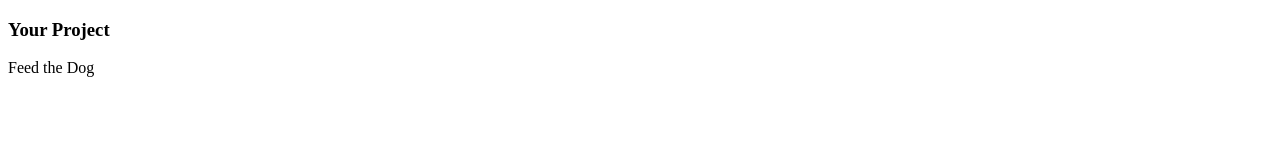
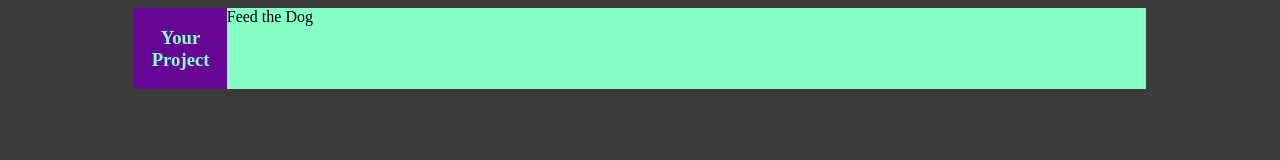
Before and after one commit to DNeel10/to-do-two, a website built with webpack: page src/template.html in a window 1280 px wide. Built offline with nearby package versions, Linux system fonts and the light colour scheme.

Commit message:
added css and style loader. begin updating some basic styles to ensure the loaders are working properly.

```diff
--- a/package.json
+++ b/package.json
@@ -12,12 +12,14 @@
   "author": "",
   "license": "ISC",
   "devDependencies": {
+    "css-loader": "^7.1.2",
+    "html-webpack-plugin": "^5.6.3",
+    "style-loader": "^4.0.0",
     "webpack": "^5.97.1",
     "webpack-cli": "^6.0.1",
     "webpack-dev-server": "^5.2.0"
   },
   "dependencies": {
-    "date-fns": "^4.1.0",
-    "html-webpack-plugin": "^5.6.3"
+    "date-fns": "^4.1.0"
   }
 }
--- a/src/display.js
+++ b/src/display.js
@@ -8,6 +8,7 @@ export const display = (() => {
       projectTitle.textContent = `${project.title}`;
       container.appendChild(projectTitle);
     });
+    container.classList.add("project");
   };
 
   const renderTodos = (project, container) => {
@@ -19,6 +20,8 @@ export const display = (() => {
       todoElement.textContent = `${todo.title}`;
       container.appendChild(todoElement);
     });
+
+    container.classList.add("todos");
   };
 
   const renderApp = (appState, projectContainer, todoContainer) => {
--- a/src/index.js
+++ b/src/index.js
@@ -1,9 +1,10 @@
 import { initializeApp } from "./appController";
 import { display } from "./display";
+import "./styles.css";
 
-const sidebar = document.getElementById("sidebar");
-const projectDiv = document.getElementById("projectDiv");
+const projectsDiv = document.getElementById("projects");
+const todosDiv = document.getElementById("todos");
 
 const app = initializeApp();
 
-display.renderApp(app, sidebar, projectDiv);
+display.renderApp(app, projectsDiv, todosDiv);
--- /dev/null
+++ b/src/styles.css
@@ -0,0 +1,21 @@
+body {
+  background-color: rgb(59, 59, 59);
+}
+
+.container {
+  display: flex;
+  width: 80%;
+  margin: 0 auto;
+}
+
+.project {
+  background-color: #670594;
+  color: #87ffc6;
+  justify-content: center;
+  text-align: center;
+}
+
+.todos {
+  background-color: #87ffc6;
+  width: 100%;
+}
--- a/src/template.html
+++ b/src/template.html
@@ -8,9 +8,11 @@
 </head>
 
 <body>
-  <div id="header"></div>
-  <div id="sidebar"></div>
-  <div id="projectDiv"></div>
+  <div class="container">
+    <div id="header"></div>
+    <div id="projects"></div>
+    <div id="todos"></div>
+  </div>
 </body>
 
 </html>
--- a/webpack.config.js
+++ b/webpack.config.js
@@ -14,4 +14,12 @@ module.exports = {
       template: "./src/template.html",
     }),
   ],
+  module: {
+    rules: [
+      {
+        test: /\.css$/i,
+        use: ["style-loader", "css-loader"],
+      },
+    ],
+  },
 };
```
Also changed, not shown: 1 other file.
